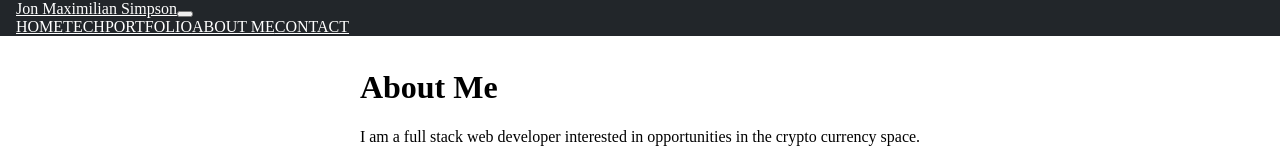
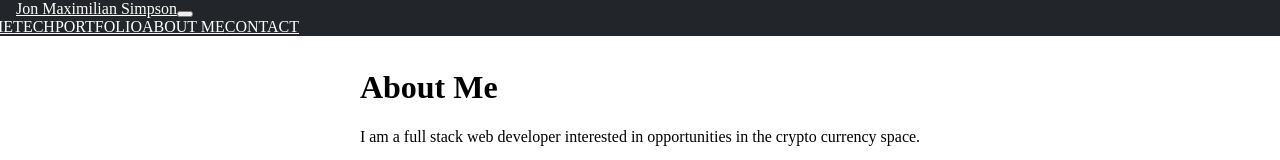
Before and after one commit to maxdamoe/React-Portfolio, a React (Create React App) app in the folder react-portfolio/: page / in a window 1280 px wide. Shown: the top 160 px of the page. Built offline with nearby package versions, Linux system fonts and the light colour scheme; a web font is replaced by a local one.

Commit message:
switching to laptop

```diff
--- a/react-portfolio/src/screens/navBar/nav.css
+++ b/react-portfolio/src/screens/navBar/nav.css
@@ -18,3 +18,9 @@
   .links a:hover {
     background-color: var(--font-color-hover);
   }
+
+  .movement {
+    position:relative;
+    right:50px;
+    margin-right:20%;
+  }
--- a/react-portfolio/src/screens/navBar/nav.js
+++ b/react-portfolio/src/screens/navBar/nav.js
@@ -30,16 +30,18 @@ function navBar() {
           Jon Maximilian Simpson
         </Navbar.Brand>
         <Navbar.Toggle aria-controls="basic-navbar-nav" />
-        <Navbar.Collapse
+        <Navbar.Collapse style={{ marginRight: "1rem" }}
           style={{
             justifyContent: "flex-end",
             marginRight: "1rem",
             borderColor: "none",
           }}
         >
+          <div class="movement">
           <Nav className="links" style={{ margin: "0 1rem" }}>
             {createLinks()}
           </Nav>
+          </div>
         </Navbar.Collapse>
       </Navbar>
     </div>
```
